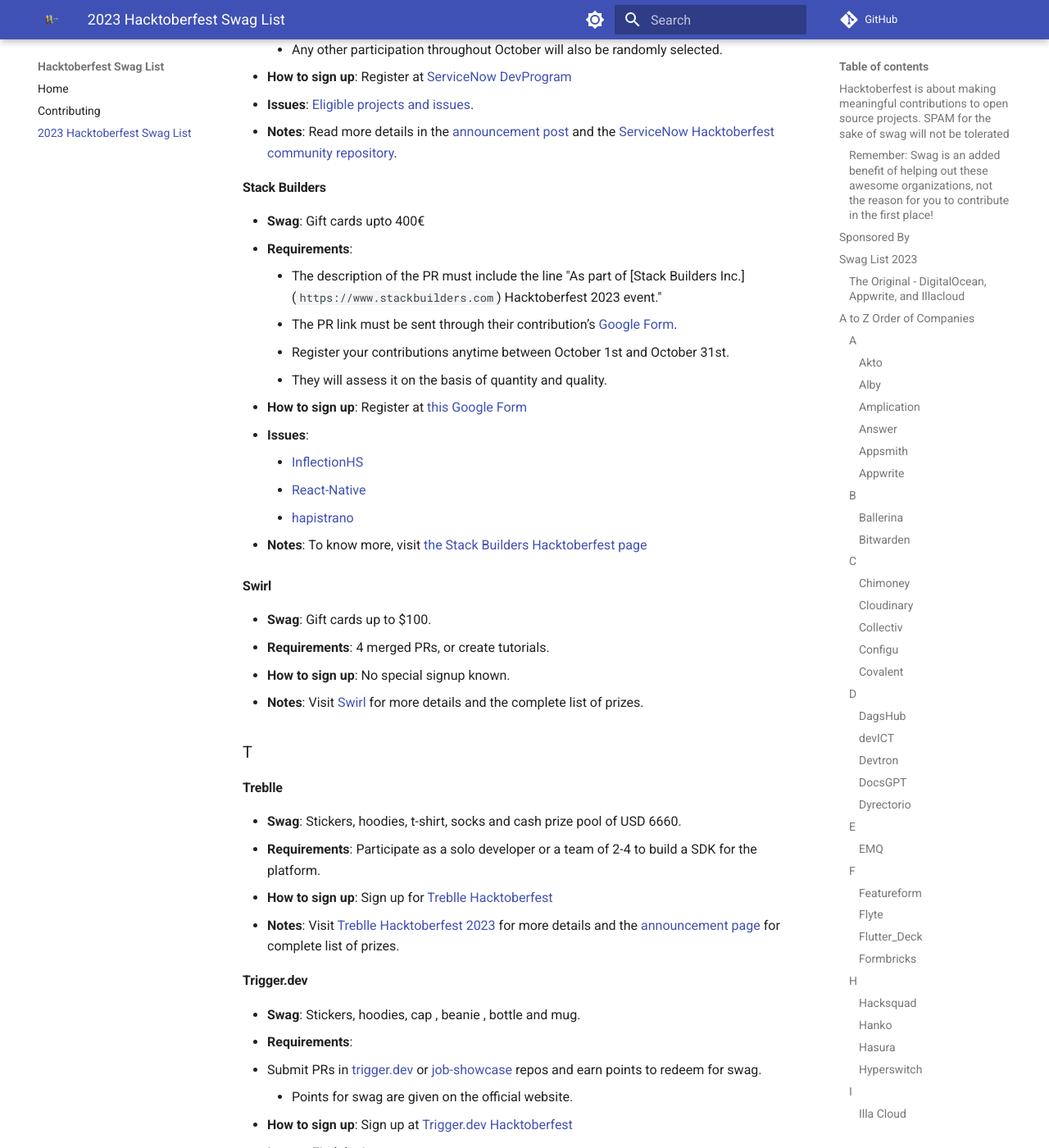
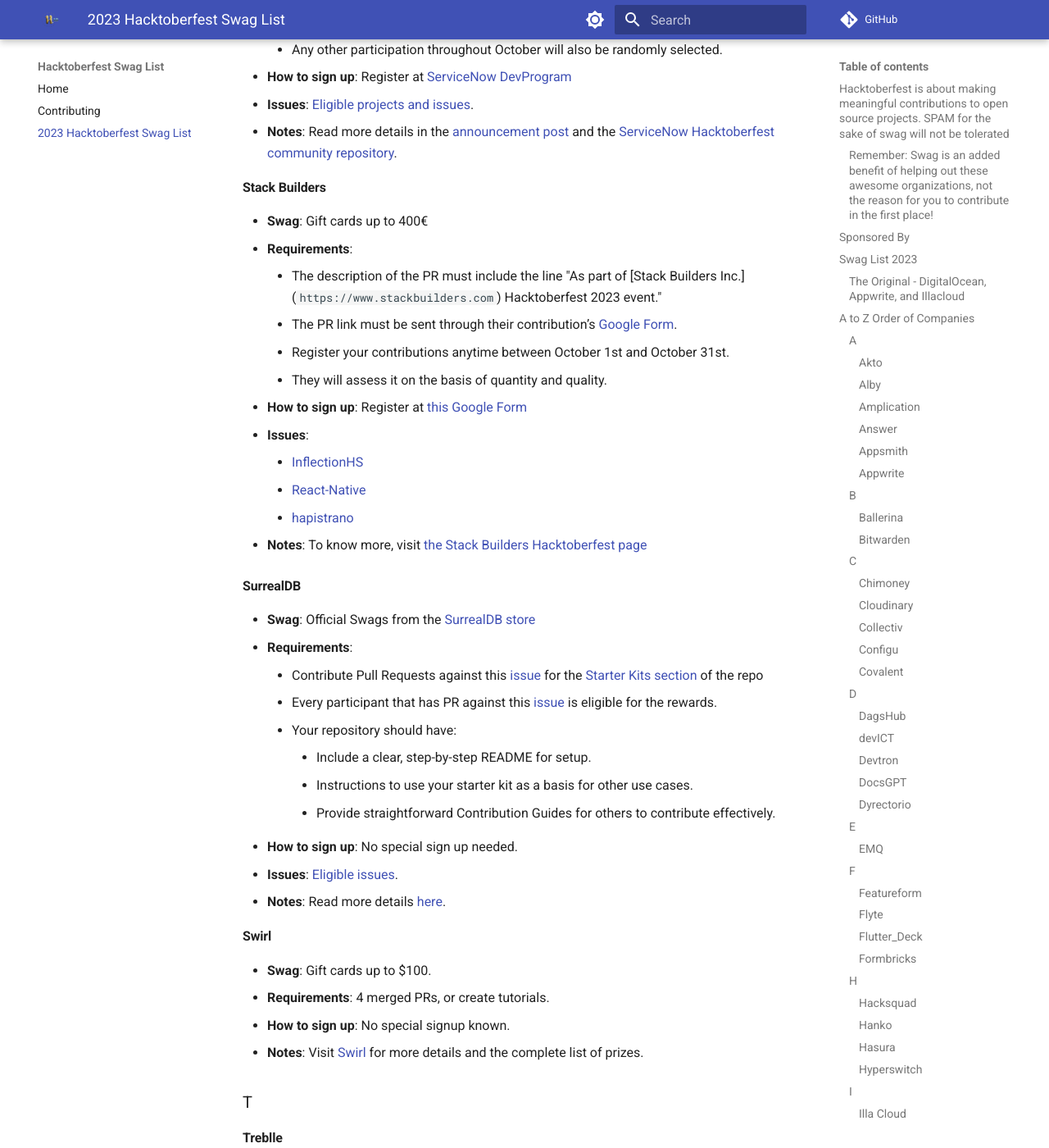
Before and after one commit to crweiner/hacktoberfest-swag-list, an MkDocs documentation site: the page built from docs/list.md, in a window 1280 px wide and 1400 px high, scrolled down 14335 px. Shown: the whole window at 82% size. Built offline with MkDocs 1.6.1 and Material for MkDocs 9.7.7, drawn with Linux system fonts in a browser that asks for light colours; plug-ins that fetch from the network failed and are left out; comment, search, counter and statistics services are not loaded; some of the changed text lies outside the part shown.

Commit message:
Added SurrealDb in the list (#789)
* Added AIrbyte

* Added SurrealDB

* Update SurrealDB and some spelling

---------

Co-authored-by: Chandler Weiner <chandler@chandlerweiner.com>

```diff
--- a/docs/list.md
+++ b/docs/list.md
@@ -469,7 +469,7 @@
 
 #### **Stack Builders**
 
-- **Swag**: Gift cards upto 400€
+- **Swag**: Gift cards up to 400€
 - **Requirements**:
     - The description of the PR must include the line "As part of \[Stack Builders Inc.\]\(`https://www.stackbuilders.com`\) Hacktoberfest 2023 event."
     - The PR link must be sent through their contribution’s [Google Form](https://forms.gle/rXJwxjGEnv6e1DbWA).
@@ -482,6 +482,20 @@
     - [hapistrano](https://github.com/stackbuilders/hapistrano)
 
 - **Notes**: To know more, visit [the Stack Builders Hacktoberfest page](https://www.stackbuilders.com/hacktoberfest/)
+
+#### **SurrealDB**
+
+- **Swag**: Official Swags from the [SurrealDB store](https://surrealdb.store/)
+- **Requirements**:
+    - Contribute Pull Requests against this [issue](https://github.com/surrealdb/awesome-surreal/issues/35) for the [Starter Kits section](https://github.com/surrealdb/awesome-surreal#starter-kits) of the repo
+    - Every participant that has PR against this [issue](https://github.com/surrealdb/awesome-surreal/issues/35) is eligible for the rewards.
+    - Your repository should have:
+        - Include a clear, step-by-step README for setup.
+        - Instructions to use your starter kit as a basis for other use cases.
+        - Provide straightforward Contribution Guides for others to contribute effectively.
+- **How to sign up**: No special sign up needed.
+- **Issues**: [Eligible issues](https://github.com/surrealdb/awesome-surreal/issues).
+- **Notes**: Read more details [here](https://github.com/surrealdb/awesome-surreal/issues/35).
 
 #### **Swirl**
 
```
Also changed, not shown: other parts of docs/list.md (+2 -2 lines).
